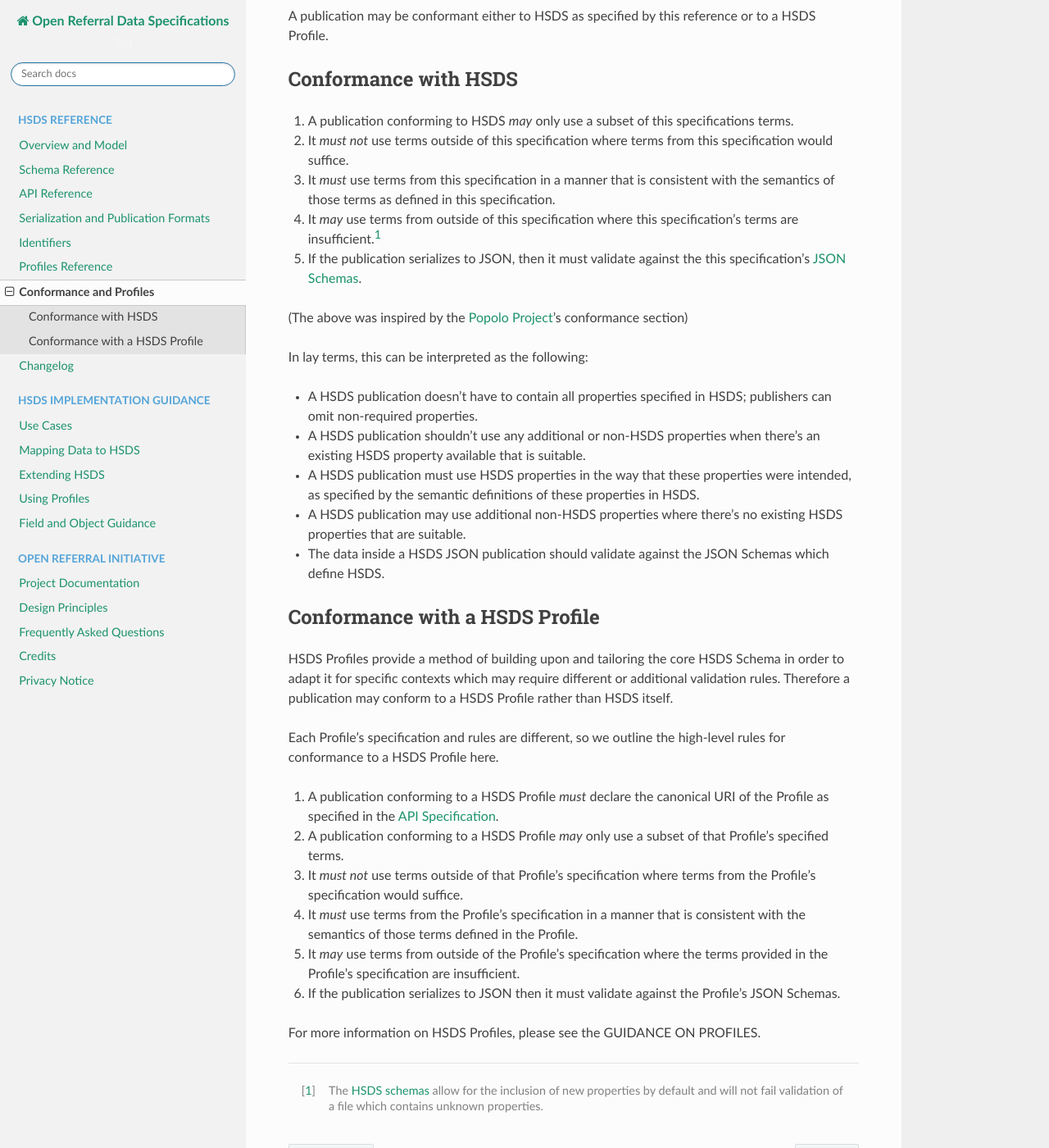
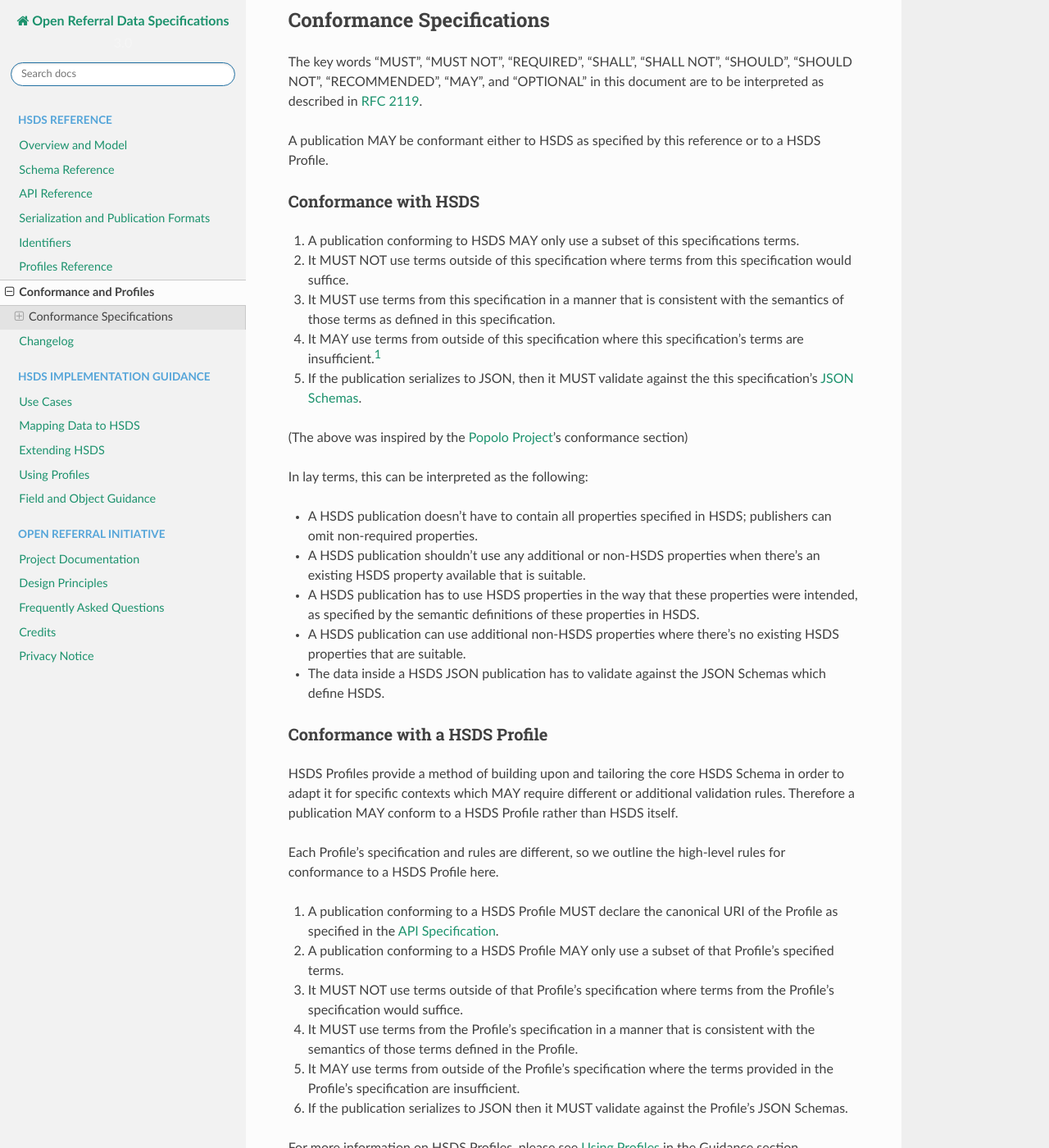
Before and after one commit to openreferral/specification, a Sphinx documentation site: the page built from docs/hsds/conformance.md, in a window 1280 px wide and 1400 px high, scrolled down 344 px. Shown: the whole window at 82% size. Built offline with Sphinx 7.4.7 and the Read the Docs theme 2.0.0, drawn with Linux system fonts in a browser that asks for light colours; a script that is not in the unit is left out; comment, search, counter and statistics services are not loaded; some of the changed text lies outside the part shown.

Commit message:
Quick review and tidy

```diff
--- a/docs/hsds/conformance.md
+++ b/docs/hsds/conformance.md
@@ -1,19 +1,23 @@
 Conformance and Profiles
 =========================
 
-The goal of HSDS is to provide a common model for Human Services data, so that it may be consumed and used consistently by humans and systems. Therefore we set out these principles for conforming to the standard.
+The goal of HSDS is to provide a common model for Human Services data, so that it MAY be consumed and used consistently by humans and systems. Therefore we set out these principles for conforming to the standard.
 
 The nature of Human Services inevitably results in variations between different local or regional contexts. HSDS accounts for this by explicitly creating space for different **Profiles** of HSDS to respond to local needs.
 
-A publication may be conformant either to HSDS as specified by this reference or to a HSDS Profile.
+## Conformance Specifications
 
-## Conformance with HSDS
+The key words "MUST", "MUST NOT", "REQUIRED", "SHALL", "SHALL NOT", "SHOULD", "SHOULD NOT", "RECOMMENDED",  "MAY", and "OPTIONAL" in this document are to be interpreted as described in [RFC 2119](https://datatracker.ietf.org/doc/html/rfc2119).
 
-1. A publication conforming to HSDS *may* only use a subset of this specifications terms.
-2. It *must not* use terms outside of this specification where terms from this specification would suffice.
-3. It *must* use terms from this specification in a manner that is consistent with the semantics of those terms as defined in this specification.
-4. It *may* use terms from outside of this specification where this specification's terms are insufficient.[^additional-fields]
-5. If the publication serializes to JSON, then it must validate against the this specification's [JSON Schemas](https://github.com/openreferral/specification/tree/3.0/schema).
+A publication MAY be conformant either to HSDS as specified by this reference or to a HSDS Profile.
+
+### Conformance with HSDS
+
+1. A publication conforming to HSDS MAY only use a subset of this specifications terms.
+2. It MUST NOT use terms outside of this specification where terms from this specification would suffice.
+3. It MUST use terms from this specification in a manner that is consistent with the semantics of those terms as defined in this specification.
+4. It MAY use terms from outside of this specification where this specification's terms are insufficient.[^additional-fields]
+5. If the publication serializes to JSON, then it MUST validate against the this specification's [JSON Schemas](https://github.com/openreferral/specification/tree/3.0/schema).
 
 (The above was inspired by the [Popolo Project](https://www.popoloproject.com/specs/#conformance)'s conformance section)
 
@@ -21,23 +25,23 @@ In lay terms, this can be interpreted as the following:
 
 * A HSDS publication doesn't have to contain all properties specified in HSDS; publishers can omit non-required properties.
 * A HSDS publication shouldn't use any additional or non-HSDS properties when there's an existing HSDS property available that is suitable.
-* A HSDS publication must use HSDS properties in the way that these properties were intended, as specified by the semantic definitions of these properties in HSDS.
-* A HSDS publication may use additional non-HSDS properties where there's no existing HSDS properties that are suitable.
-* The data inside a HSDS JSON publication should validate against the JSON Schemas which define HSDS.
+* A HSDS publication has to use HSDS properties in the way that these properties were intended, as specified by the semantic definitions of these properties in HSDS.
+* A HSDS publication can use additional non-HSDS properties where there's no existing HSDS properties that are suitable.
+* The data inside a HSDS JSON publication has to validate against the JSON Schemas which define HSDS.
 
-[^additional-fields]: The [HSDS schemas](schema_reference) allow for the inclusion of new properties by default and will not fail validation of a file which contains unknown properties.
+[^additional-fields]: The [HSDS schemas](schema_reference) allow for the inclusion of new properties by default and will not fail validation of a file which contains unknown properties. This can sometimes be known as [Extending the Schema](extending).
 
-## Conformance with a HSDS Profile
+### Conformance with a HSDS Profile
 
-HSDS Profiles provide a method of building upon and tailoring the core HSDS Schema in order to adapt it for specific contexts which may require different or additional validation rules. Therefore a publication may conform to a HSDS Profile rather than HSDS itself.
+HSDS Profiles provide a method of building upon and tailoring the core HSDS Schema in order to adapt it for specific contexts which MAY require different or additional validation rules. Therefore a publication MAY conform to a HSDS Profile rather than HSDS itself.
 
 Each Profile's specification and rules are different, so we outline the high-level rules for conformance to a HSDS Profile here.
 
-1. A publication conforming to a HSDS Profile *must* declare the canonical URI of the Profile as specified in the [API Specification](https://github.com/openreferral/specification/blob/3.0/schema/openapi.json).
-2. A publication conforming to a HSDS Profile *may* only use a subset of that Profile's specified terms.
-3. It *must not* use terms outside of that Profile's specification where terms from the Profile's specification would suffice.
-4. It *must* use terms from the Profile's specification in a manner that is consistent with the semantics of those terms defined in the Profile.
-5. It *may* use terms from outside of the Profile's specification where the terms provided in the Profile's specification are insufficient.
-6. If the publication serializes to JSON then it must validate against the Profile's JSON Schemas.
+1. A publication conforming to a HSDS Profile MUST declare the canonical URI of the Profile as specified in the [API Specification](https://github.com/openreferral/specification/blob/3.0/schema/openapi.json).
+2. A publication conforming to a HSDS Profile MAY only use a subset of that Profile's specified terms.
+3. It MUST NOT use terms outside of that Profile's specification where terms from the Profile's specification would suffice.
+4. It MUST use terms from the Profile's specification in a manner that is consistent with the semantics of those terms defined in the Profile.
+5. It MAY use terms from outside of the Profile's specification where the terms provided in the Profile's specification are insufficient.
+6. If the publication serializes to JSON then it MUST validate against the Profile's JSON Schemas.
 
-For more information on HSDS Profiles, please see the GUIDANCE ON PROFILES.
+For more information on HSDS Profiles, please see [Using Profiles](using_profiles) in the Guidance section.
```
Also changed, not shown: docs/hsds/field_guidance.md (+1 -1 lines), docs/hsds/profiles.md (+6 -6 lines).
